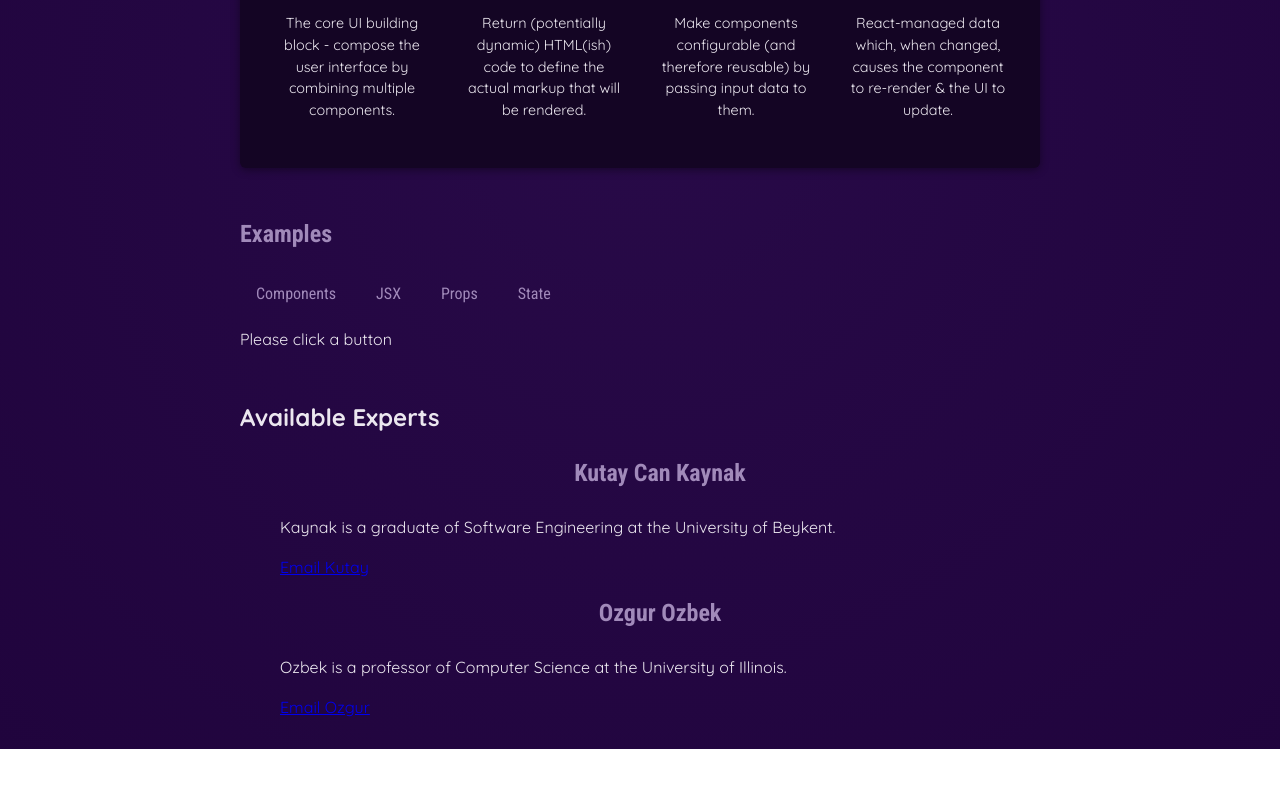
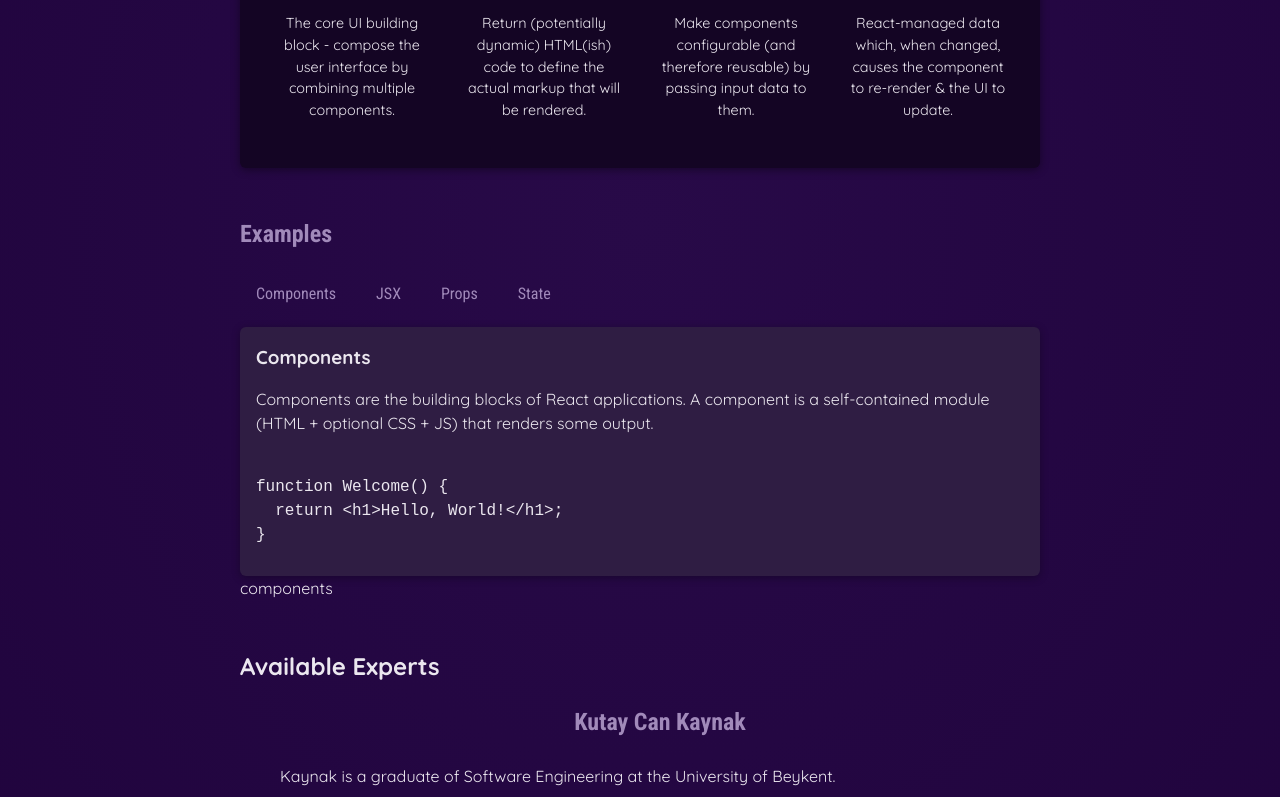
Before and after one commit to kutagorn/StarterProjectReact, a React (Vite) app: page / in a window 1280 px wide. Shown: the part 531-1328 px from the top of the page. Before the commit the page ends 1280 px from the top, so only its background shows below. Built offline with nearby package versions, Linux system fonts and the light colour scheme.

Commit message:
Deriving & Outputting Data Based on State

```diff
--- a/src/App.jsx
+++ b/src/App.jsx
@@ -4,15 +4,13 @@ import CoreConcept from "./components/CoreConcept.jsx";
 import TabButton from "./components/TabButton.jsx";
 import Card from "./components/Card/Card.jsx";
 import { useState } from "react";
-
+import { EXAMPLES } from "./data.js";
 function App() {
-  const [ selectedTopic, setSelectedTopic] = useState('Please click a button');
-
+  const [selectedTopic, setSelectedTopic] = useState("components");
 
   function handleSelect(selectedButton) {
     setSelectedTopic(selectedButton);
     console.log(selectedButton);
-
   }
   console.log("App Component Executing");
   return (
@@ -47,14 +45,22 @@ function App() {
           <h2>Examples</h2>
           <menu>
             {/* <TabButton>Components</TabButton> <---Children usage*/}
-            <TabButton label="Components" onSelect={() => handleSelect('components')} />
-            <TabButton label="JSX" onSelect={() => handleSelect('jsx')} />
-            <TabButton label="Props" onSelect={() => handleSelect('props')} />
-            <TabButton label="State" onSelect={() => handleSelect('state')} />
-
+            <TabButton
+              label="Components"
+              onSelect={() => handleSelect("components")}
+            />
+            <TabButton label="JSX" onSelect={() => handleSelect("jsx")} />
+            <TabButton label="Props" onSelect={() => handleSelect("props")} />
+            <TabButton label="State" onSelect={() => handleSelect("state")} />
           </menu>
+          <div id="tab-content">
+            <h3>{EXAMPLES[selectedTopic].title} </h3>
+            <p>{EXAMPLES[selectedTopic].description}</p>
+            <pre>
+              <code>{EXAMPLES[selectedTopic].code}</code>
+            </pre>
+          </div>
           {selectedTopic}
-
         </section>
         <section>
           <h1>Available Experts</h1>
--- a/src/data.js
+++ b/src/data.js
@@ -29,3 +29,54 @@ export const CORE_CONCEPTS = [
       'React-managed data which, when changed, causes the component to re-render & the UI to update.',
   },
 ];
+
+export const EXAMPLES = {
+  components: {
+    title: 'Components',
+    description:
+      'Components are the building blocks of React applications. A component is a self-contained module (HTML + optional CSS + JS) that renders some output.',
+    code: `
+function Welcome() {
+  return <h1>Hello, World!</h1>;
+}`,
+  },
+  jsx: {
+    title: 'JSX',
+    description:
+      'JSX is a syntax extension to JavaScript. It is similar to a template language, but it has full power of JavaScript (e.g., it may output dynamic content).',
+    code: `
+<div>
+  <h1>Welcome {userName}</h1>
+  <p>Time to learn React!</p>
+</div>`,
+  },
+  props: {
+    title: 'Props',
+    description:
+      'Components accept arbitrary inputs called props. They are like function arguments.',
+    code: `
+function Welcome(props) {
+  return <h1>Hello, {props.name}</h1>;
+}`,
+  },
+  state: {
+    title: 'State',
+    description:
+      'State allows React components to change their output over time in response to user actions, network responses, and anything else.',
+    code: `
+function Counter() {
+  const [isVisible, setIsVisible] = useState(false);
+
+  function handleClick() {
+    setIsVisible(true);
+  }
+
+  return (
+    <div>
+      <button onClick={handleClick}>Show Details</button>
+      {isVisible && <p>Amazing details!</p>}
+    </div>
+  );
+}`,
+  },
+};
```
